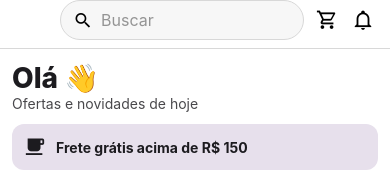
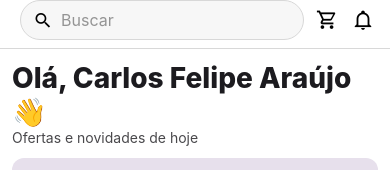
Before and after one commit to carlosxfelipe/my-food, a React Native app: screen / in a window 390 px wide. Shown: the top 170 px of the page. Built offline with nearby package versions, Linux system fonts and the light colour scheme.

Commit message:
feat: personalize greeting in HomeHeader and adjust AppHeader back button visibility

```diff
--- a/src/components/HomeHeader.tsx
+++ b/src/components/HomeHeader.tsx
@@ -23,7 +23,7 @@ function HomeHeaderBase(
   return (
     <View style={{ marginBottom: 8 }}>
       <Text style={{ fontSize: 28, fontWeight: "800", color: onSurface }}>
-        Olá 👋
+        Olá, Carlos Felipe Araújo 👋
       </Text>
       <Text style={{ fontSize: 14, opacity: 0.8, color: onSurface }}>
         Ofertas e novidades de hoje
--- a/src/navigation/AppHeader.tsx
+++ b/src/navigation/AppHeader.tsx
@@ -30,9 +30,9 @@ export function AppHeader(props: HeaderProps) {
         { backgroundColor: colors.card, borderBottomColor: colors.border },
       ]}
     >
-      <View style={styles.left}>
-        {back
-          ? (
+      <View style={[styles.left, !back && { width: 0 }]}>
+        {back &&
+          (
             <Pressable onPress={navigation.goBack} hitSlop={8}>
               <Icon
                 name="chevron-left"
@@ -41,8 +41,7 @@ export function AppHeader(props: HeaderProps) {
                 family="material-community"
               />
             </Pressable>
-          )
-          : <View style={{ width: 28 }} />}
+          )}
       </View>
 
       <View
```
